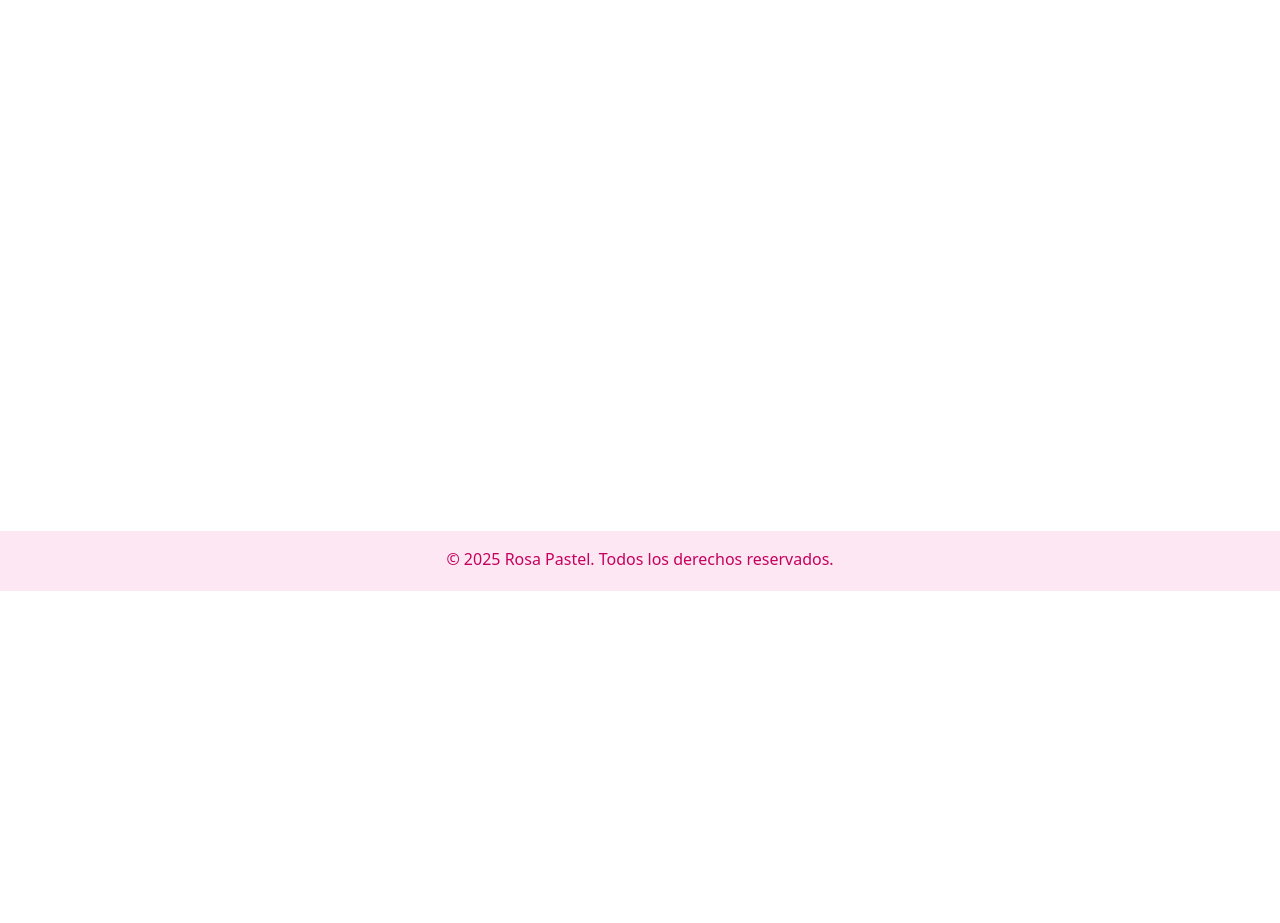
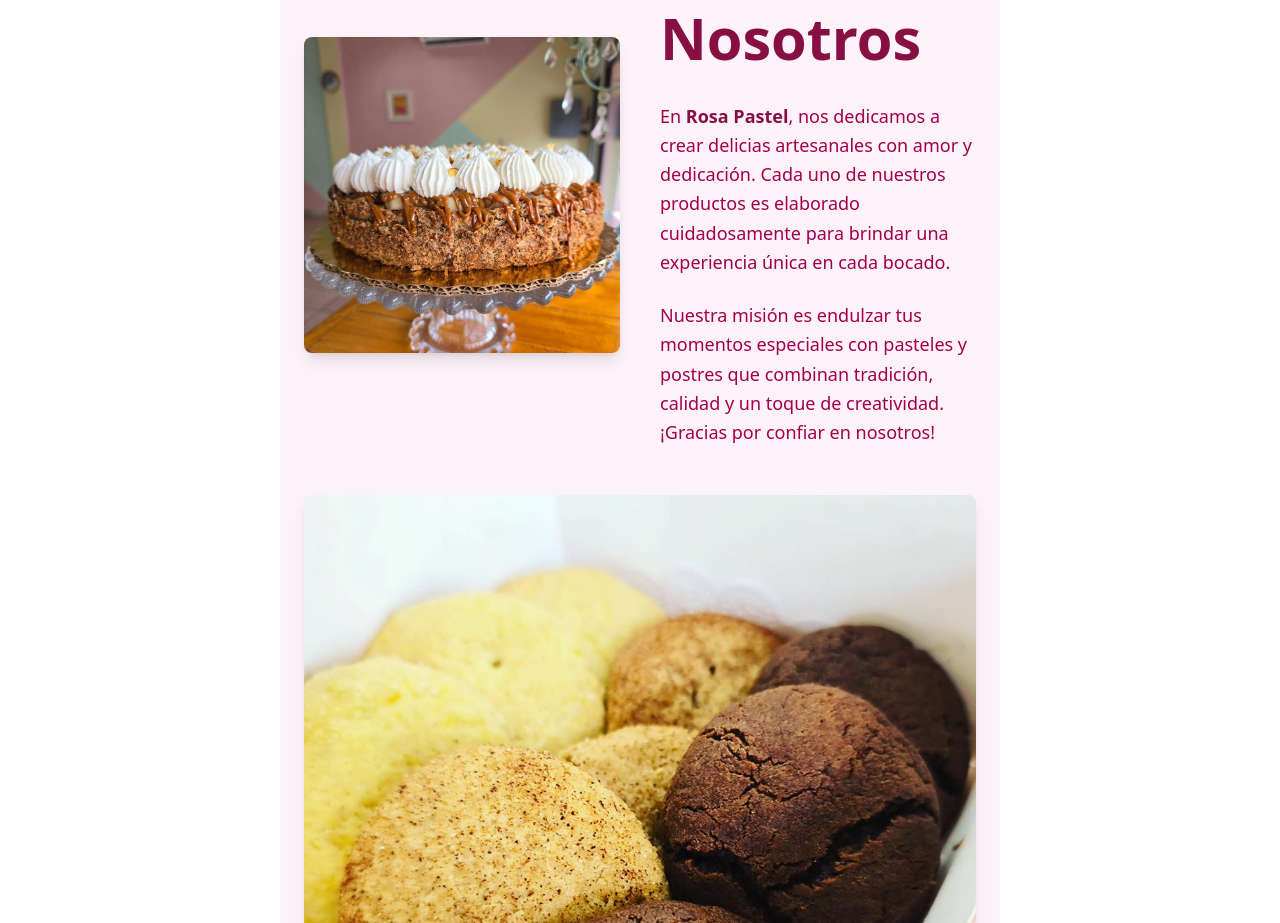
Before and after one commit to xDanyV/bakery-page-tw, a React (Vite) app: page /about in a window 1280 px wide. Shown: the part 209-1132 px from the top of the page. Before the commit the page ends 800 px from the top, so only its background shows below. Built offline with nearby package versions, Linux system fonts and the light colour scheme.

Commit message:
Mejora en la pagina de conocenos

```diff
--- a/src/components/Footer.jsx
+++ b/src/components/Footer.jsx
@@ -2,7 +2,7 @@ import React from "react";
 
 export default function Footer() {
   return (
-    <footer className="bg-pink-100 text-pink-700 h-15 text-center p-4 mt-10 ">
+    <footer className="bg-pink-100 text-pink-700 h-15 text-center p-4">
       <p>&copy; {new Date().getFullYear()} Rosa Pastel. Todos los derechos reservados.</p>
     </footer>
   );
--- a/src/pages/About.jsx
+++ b/src/pages/About.jsx
@@ -4,18 +4,45 @@ import { motion } from 'framer-motion';
 export default function About() {
     return (
         <motion.div
-            initial={{ opacity: 0 }}    // Al inicio
-            animate={{ opacity: 1 }}    // Al mostrar
-            exit={{ opacity: 0 }}       // Al salir
+            initial={{ opacity: 0 }}
+            animate={{ opacity: 1 }}
+            exit={{ opacity: 0 }}
             transition={{ duration: 1.5 }}
-            className="text-center py-10">
+            className="bg-pink-50 min-h-screen py-16 px-6 flex flex-col items-center"
+        >
 
-            <h1 className="text-4xl font-bold text-pink-900">Sobre Nosotros</h1>
-            <p className="mt-4 text-white font-bold">
-                En Rosa Pastel, nos dedicamos a crear delicias artesanales con amor y pasión.
-                Cada bocado es una experiencia única que refleja nuestra dedicación a la calidad.
-            </p>
+            <div className="max-w-6xl w-full flex flex-col lg:flex-row items-center gap-10">
+                {/* Imagen izquierda */}
+                <div className="w-full lg:w-1/2 rounded-lg overflow-hidden shadow-lg">
+                    <img
+                        src="/images/products/tarta_1.jpg"
+                        alt="Interior de la pastelería"
+                        className="w-full h-auto object-cover hover:scale-105 transition-transform duration-300"
+                    />
+                </div>
 
+                {/* Texto */}
+                <div className="w-full lg:w-1/2 text-pink-800 text-lg leading-relaxed font-medium">
+                <h1 className=" text-5xl font-bold text-pink-900 mb-8 text-left">Sobre Nosotros</h1>
+                    <p className="mb-6">
+                        En <span className="font-bold text-pink-900">Rosa Pastel</span>, nos dedicamos a crear delicias artesanales con amor y dedicación.
+                        Cada uno de nuestros productos es elaborado cuidadosamente para brindar una experiencia única en cada bocado.
+                    </p>
+                    <p>
+                        Nuestra misión es endulzar tus momentos especiales con pasteles y postres que combinan tradición, calidad y un toque de creatividad.
+                        ¡Gracias por confiar en nosotros!
+                    </p>
+                </div>
+            </div>
+
+            {/* Imagen inferior opcional */}
+            <div className="mt-12 max-w-4xl w-full rounded-lg overflow-hidden shadow-lg">
+                <img
+                    src="/images/products/galleta_7_1.jpg"
+                    alt="Equipo de trabajo"
+                    className="w-full h-auto object-cover hover:scale-105 transition-transform duration-300"
+                />
+            </div>
         </motion.div>
     );
 }
--- a/src/pages/Contact.jsx
+++ b/src/pages/Contact.jsx
@@ -23,7 +23,7 @@ export default function Contact() {
                     <img
                         src="/images/products/tarta_6.jpg"
                         alt="Tartitas"
-                        className="w-full h-96 object-cover rounded-lg"
+                        className="w-full h-96 object-cover rounded-lg hover:scale-105 transition-transform duration-300"
                     />
                 </div>
 
```
